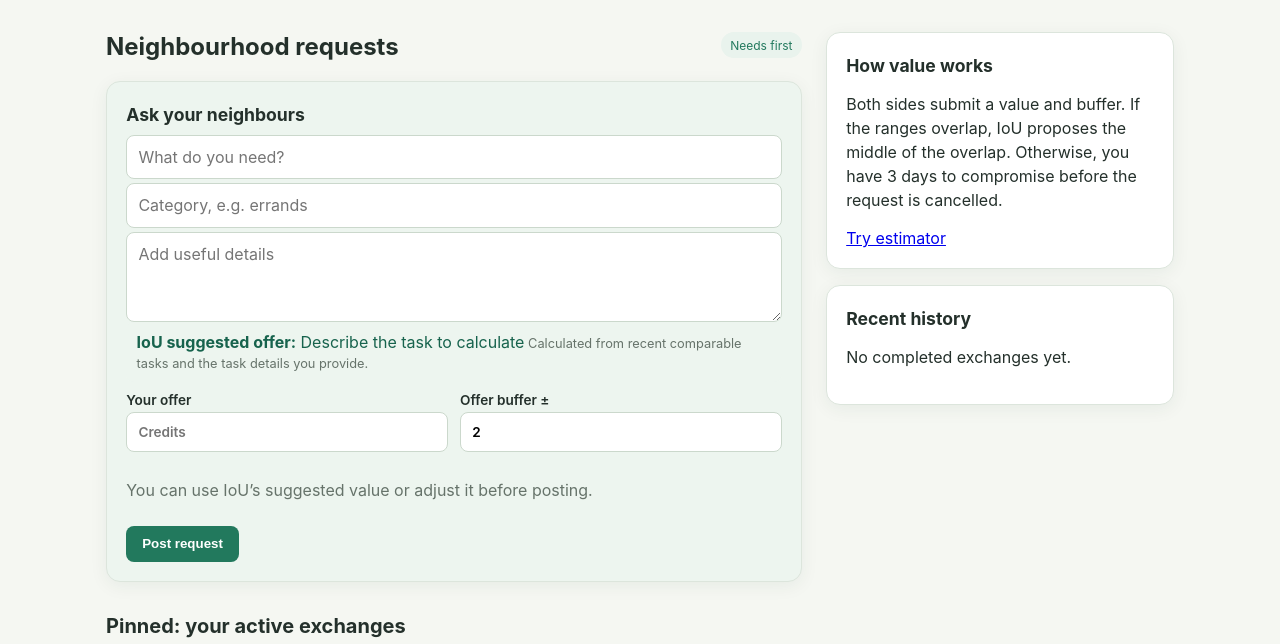
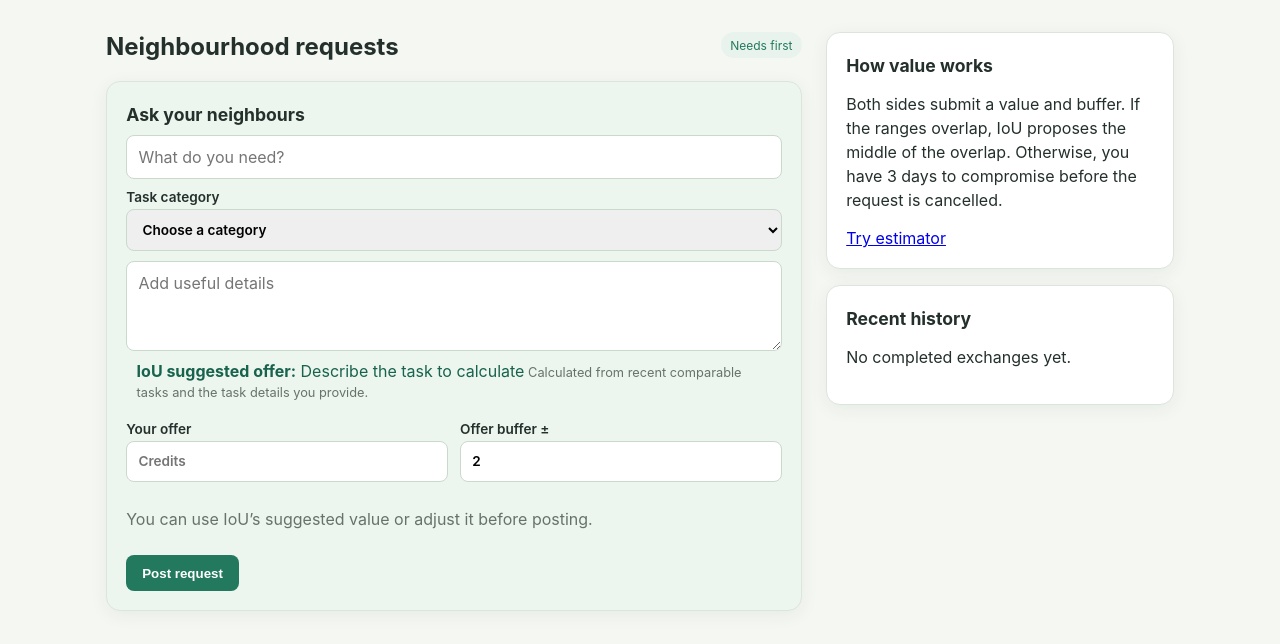
Before and after one commit to xxyleea/ioweu, a FastAPI app: page / in a window 1280 px wide. Shown: the part 61-705 px from the top of the page. Run offline with FastAPI, Linux system fonts and the light colour scheme; the visitor is signed in with stand-in values (Sample User, id 1); data comes from the database, SQL or seed files in the repository; data that the repository does not hold is empty.

Commit message:
Restrict requests to fixed task categories
Co-authored-by: Copilot <223556219+Copilot@users.noreply.github.com>

```diff
--- a/app.py
+++ b/app.py
@@ -19,6 +19,14 @@ BASE_DIR = Path(__file__).parent
 DB_PATH = BASE_DIR / "ioweu.db"
 UPLOAD_DIR = BASE_DIR / "uploads"
 MIN_BALANCE = -50
+TASK_CATEGORIES = (
+    "errands",
+    "childcare",
+    "tech help",
+    "home",
+    "pet care",
+    "tutoring",
+)
 UPLOAD_DIR.mkdir(exist_ok=True)
 
 app = FastAPI(title="IoU")
@@ -298,6 +306,7 @@ def home(request: Request):
         history=history,
         disputes=disputes if user["is_moderator"] else [],
         recommendations=recommendations,
+        task_categories=TASK_CATEGORIES,
     )
 
 
@@ -334,6 +343,9 @@ def create_request(
     user = current_user(request)
     if not user:
         return RedirectResponse("/login", status_code=303)
+    category = category.strip().lower()
+    if category not in TASK_CATEGORIES:
+        return render(request, "error.html", message="Please choose a valid task category.")
     offered_value, offered_buffer = max(1, offered_value), max(0, offered_buffer)
     effort_minutes, complexity = infer_task_attributes(title, description, category)
     with db() as connection:
--- a/templates/index.html
+++ b/templates/index.html
@@ -2,7 +2,7 @@
 <html lang="en"><head><meta charset="utf-8"><meta name="viewport" content="width=device-width, initial-scale=1"><title>IoU request board</title><link rel="stylesheet" href="/static/style.css"></head>
 <body><header><div><strong>IoU</strong><span class="tagline">Neighbourhood mutual credit</span></div><div>{{ user.name }} · <b>{{ user.balance }} available</b>{% if user.held_balance %}<span class="held"> · {{ user.held_balance }} held</span>{% endif %}<form class="inline" method="post" action="/logout"><button class="link-button">Sign out</button></form></div></header>
 <main class="layout"><section><div class="section-heading"><h1>Neighbourhood requests</h1><span class="pill">Needs first</span></div>
-<form class="card create" method="post" action="/requests"><h2>Ask your neighbours</h2><input id="new-title" name="title" placeholder="What do you need?" required><input id="new-category" name="category" placeholder="Category, e.g. errands" required><textarea id="new-description" name="description" placeholder="Add useful details" required></textarea><div class="ai-suggestion"><b>IoU suggested offer:</b> <output id="new-recommendation">Describe the task to calculate</output><span id="new-range"></span><small> Calculated from recent comparable tasks and the task details you provide.</small></div><div class="value-form"><label>Your offer<input id="new-offered-value" type="number" name="offered_value" min="1" placeholder="Credits" required></label><label>Offer buffer ±<input type="number" name="offered_buffer" min="0" value="2" required></label></div><p class="muted">You can use IoU’s suggested value or adjust it before posting.</p><button>Post request</button></form>
+<form class="card create" method="post" action="/requests"><h2>Ask your neighbours</h2><input id="new-title" name="title" placeholder="What do you need?" required><label>Task category<select id="new-category" name="category" required><option value="">Choose a category</option>{% for category in task_categories %}<option value="{{ category }}">{{ category|title }}</option>{% endfor %}</select></label><textarea id="new-description" name="description" placeholder="Add useful details" required></textarea><div class="ai-suggestion"><b>IoU suggested offer:</b> <output id="new-recommendation">Describe the task to calculate</output><span id="new-range"></span><small> Calculated from recent comparable tasks and the task details you provide.</small></div><div class="value-form"><label>Your offer<input id="new-offered-value" type="number" name="offered_value" min="1" placeholder="Credits" required></label><label>Offer buffer ±<input type="number" name="offered_buffer" min="0" value="2" required></label></div><p class="muted">You can use IoU’s suggested value or adjust it before posting.</p><button>Post request</button></form>
 
 <h2 class="section-title">Pinned: your active exchanges</h2>
 {% for item in my_requests + joined_requests %}{% include "request_card.html" %}{% else %}<p class="empty">Requests you create or accept will appear here.</p>{% endfor %}
```
